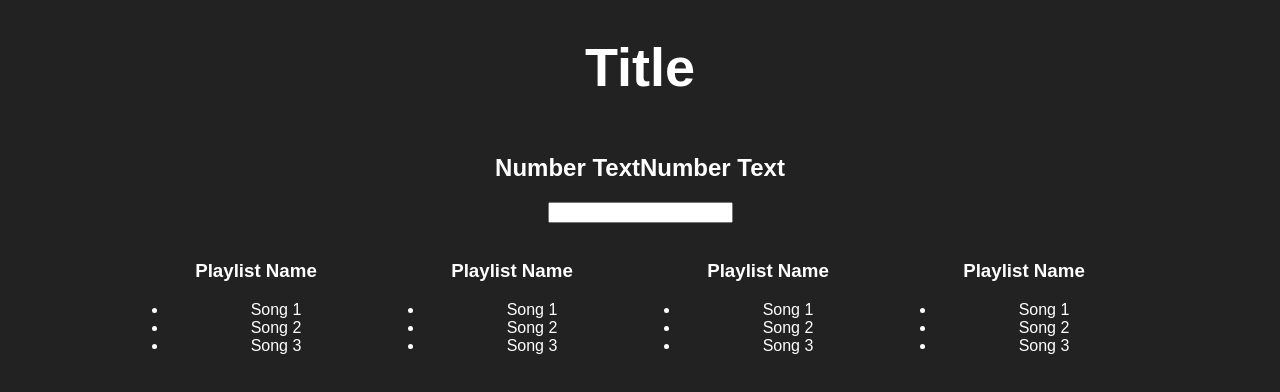
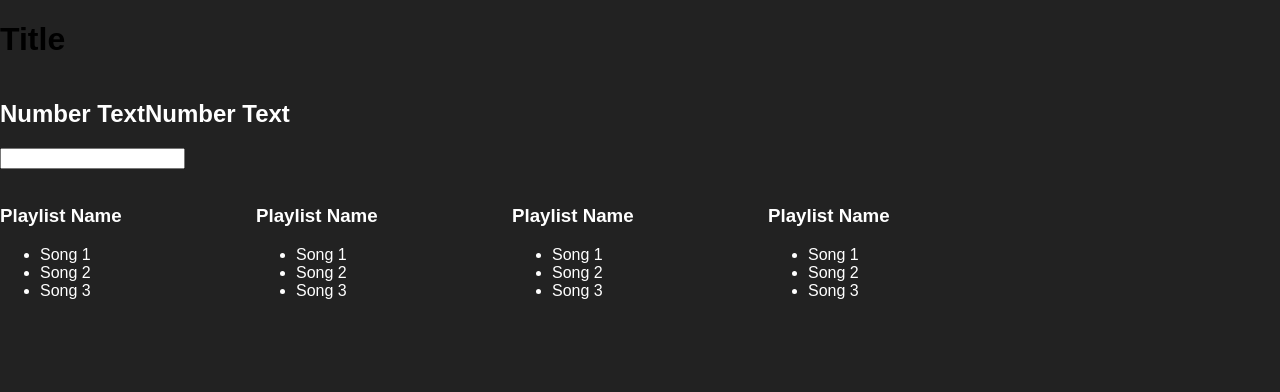
Before and after one commit to alexvs81/spotify-jukebox, a React (Create React App) app: page / in a window 1280 px wide. Shown: the top 392 px of the page. Built offline with nearby package versions, Linux system fonts and the light colour scheme.

Commit message:
Cleaning up the code

```diff
--- a/src/App.js
+++ b/src/App.js
@@ -1,10 +1,10 @@
 import React, { Component } from 'react';
-import logo from './logo.svg';
+/*import logo from './logo.svg';
 import './App.css';
+*/
 
-let textColor = 'white';
 let defaultStyle = {
-  color: textColor
+  color: 'white'
 };
 
 class Aggregate extends Component {
```
